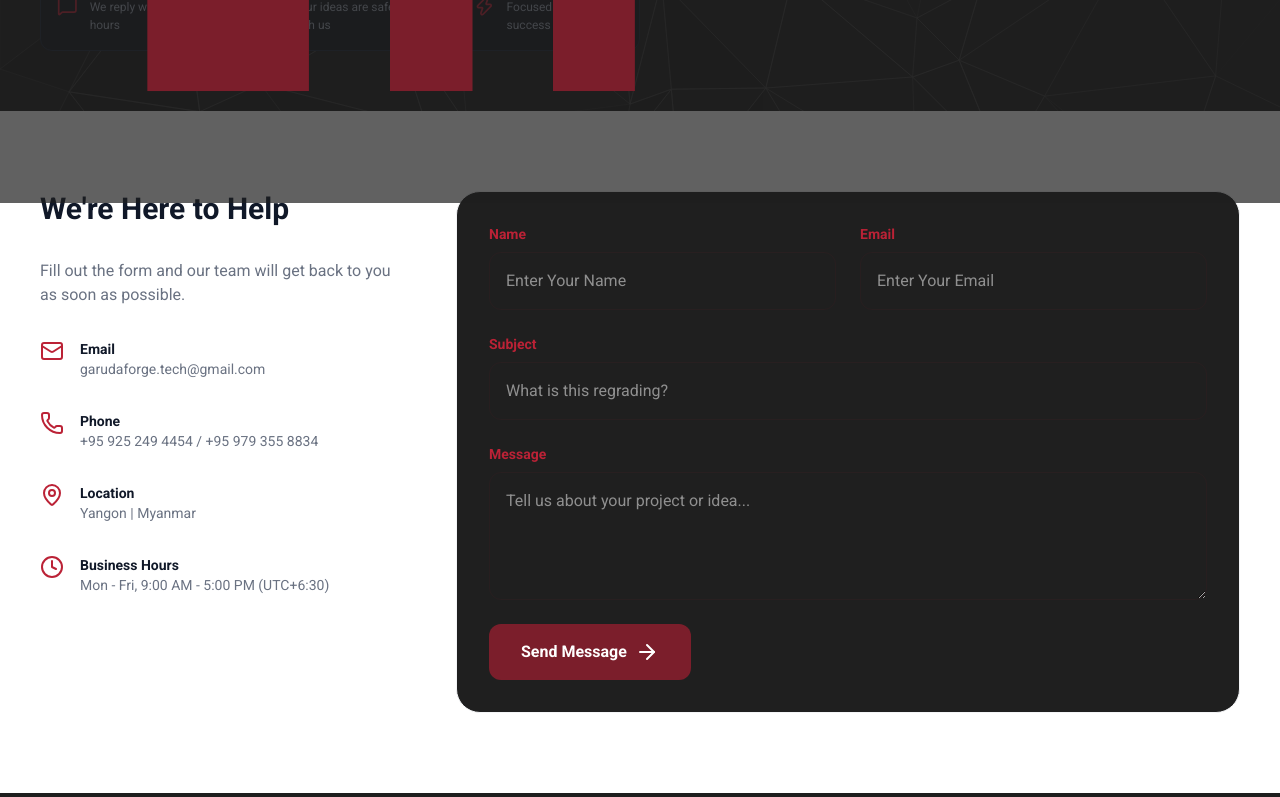
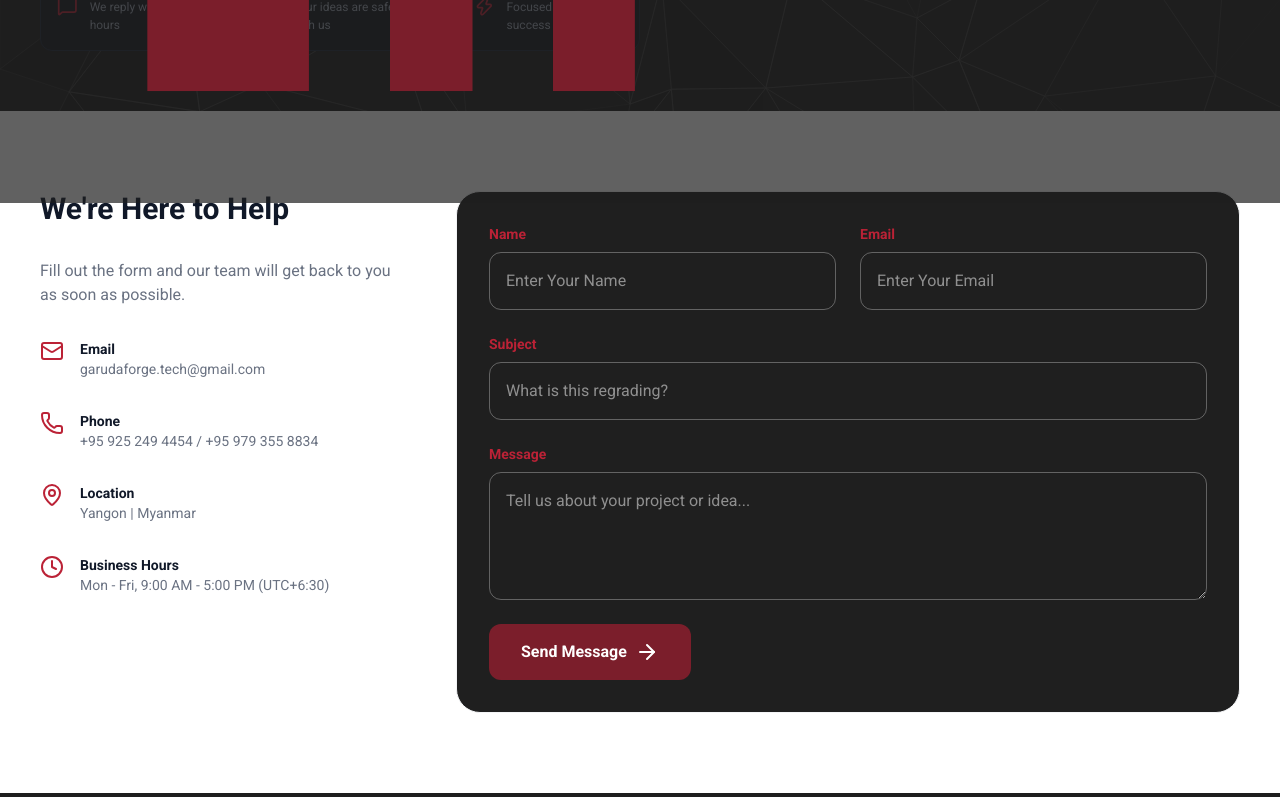
Before and after one commit to Garuda-Tech-MM/garuda_forge_web, a Next.js app: page /contact in a window 1280 px wide. Shown: the part 513-1310 px from the top of the page. Built offline with nearby package versions, Linux system fonts and the light colour scheme.

Commit message:
fix:input_border_colors_and_btn_colors

```diff
--- a/src/components/contact/ContactPage.tsx
+++ b/src/components/contact/ContactPage.tsx
@@ -110,7 +110,7 @@ export const ContactPage = () => {
                     name="from_name"
                     type="text"
                     placeholder="Enter Your Name"
-                    className="w-full p-4 rounded-xl border border-brand-red/10 focus:ring-2 focus:ring-brand-red focus:outline-none"
+                    className="w-full p-4 rounded-xl border border-brand-light/30 focus:ring-2 focus:ring-brand-red focus:outline-none"
                     required
                   />
                 </div>
@@ -136,7 +136,7 @@ export const ContactPage = () => {
                     name="reply_to"
                     type="email"
                     placeholder="Enter Your Email"
-                    className="w-full p-4 rounded-xl border border-brand-red/10 focus:ring-2 focus:ring-brand-red focus:outline-none"
+                    className="w-full p-4 rounded-xl border border-brand-light/30 focus:ring-2 focus:ring-brand-red focus:outline-none"
                     required
                   />
                 </div>
@@ -155,7 +155,7 @@ export const ContactPage = () => {
                   name="subject"
                   type="text"
                   placeholder="What is this regrading?"
-                  className="w-full p-4 rounded-xl border border-brand-red/10 focus:ring-2 focus:ring-brand-red focus:outline-none"
+                  className="w-full p-4 rounded-xl border border-brand-light/30 focus:ring-2 focus:ring-brand-red focus:outline-none"
                 />
               </div>
 
@@ -171,7 +171,7 @@ export const ContactPage = () => {
                   id="message"
                   name="message"
                   placeholder="Tell us about your project or idea..."
-                  className="w-full p-4 rounded-xl border border-brand-red/10 focus:ring-2 focus:ring-brand-red focus:outline-none h-32"
+                  className="w-full p-4 rounded-xl border border-brand-light/30 focus:ring-2 focus:ring-brand-red focus:outline-none h-32"
                 ></textarea>
               </div>
 
@@ -179,7 +179,7 @@ export const ContactPage = () => {
               <button
                 type="submit"
                 disabled={disableForm}
-                className="bg-brand-red text-white px-8 py-4 rounded-xl font-bold hover:cursor-pointer hover:bg-brand-red/80 transition flex items-center gap-2 disabled:opacity-50 disabled:cursor-not-allowed"
+                className="bg-brand-red text-white px-8 py-4 rounded-xl font-bold hover:cursor-pointer hover:bg-brand-light hover:text-brand-red transition flex items-center gap-2 disabled:opacity-50 disabled:cursor-not-allowed"
               >
                 Send Message <ArrowRightIcon />
               </button>
```
